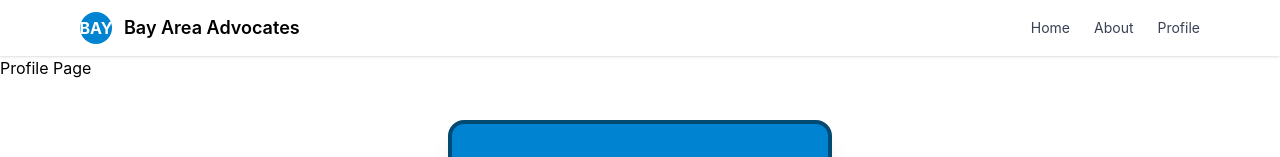
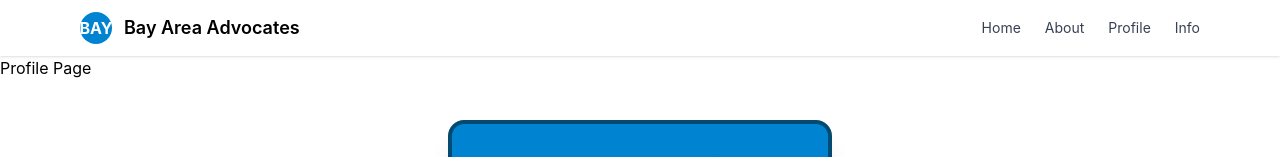
Before and after one commit to nilefr/finalprojectnile, a React (Vite) app in the folder finalprojectnile/: page /profile in a window 1280 px wide. Shown: the top 157 px of the page. Built offline with nearby package versions, Linux system fonts and the light colour scheme.

Commit message:
info page on nav bar

```diff
--- a/finalprojectnile/src/components/NavBar.jsx
+++ b/finalprojectnile/src/components/NavBar.jsx
@@ -13,6 +13,7 @@ export default function NavBar() {
 					<Link to="/" className="text-gray-700 hover:text-sky-600">Home</Link>
 					<Link to="/about" className="text-gray-700 hover:text-sky-600">About</Link>
 					<Link to="/profile" className="text-gray-700 hover:text-sky-600">Profile</Link>
+					<Link to="/info" className="text-gray-700 hover:text-sky-600">Info</Link>
 				</nav>
 			</div>
 		</header>
```
